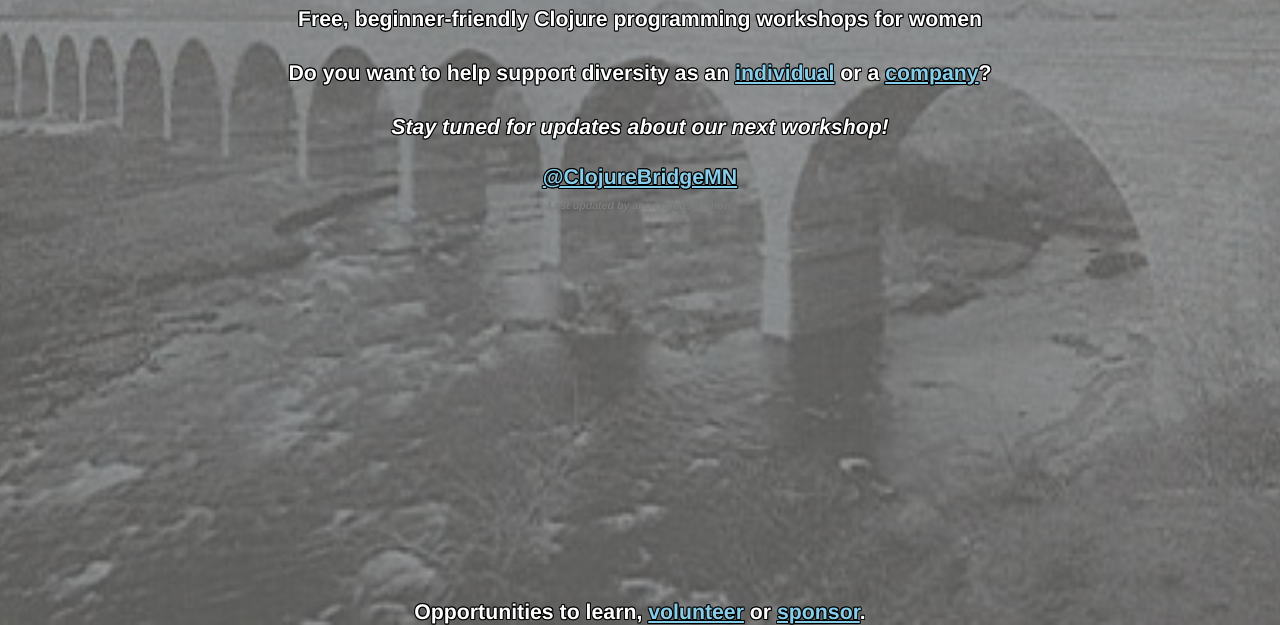
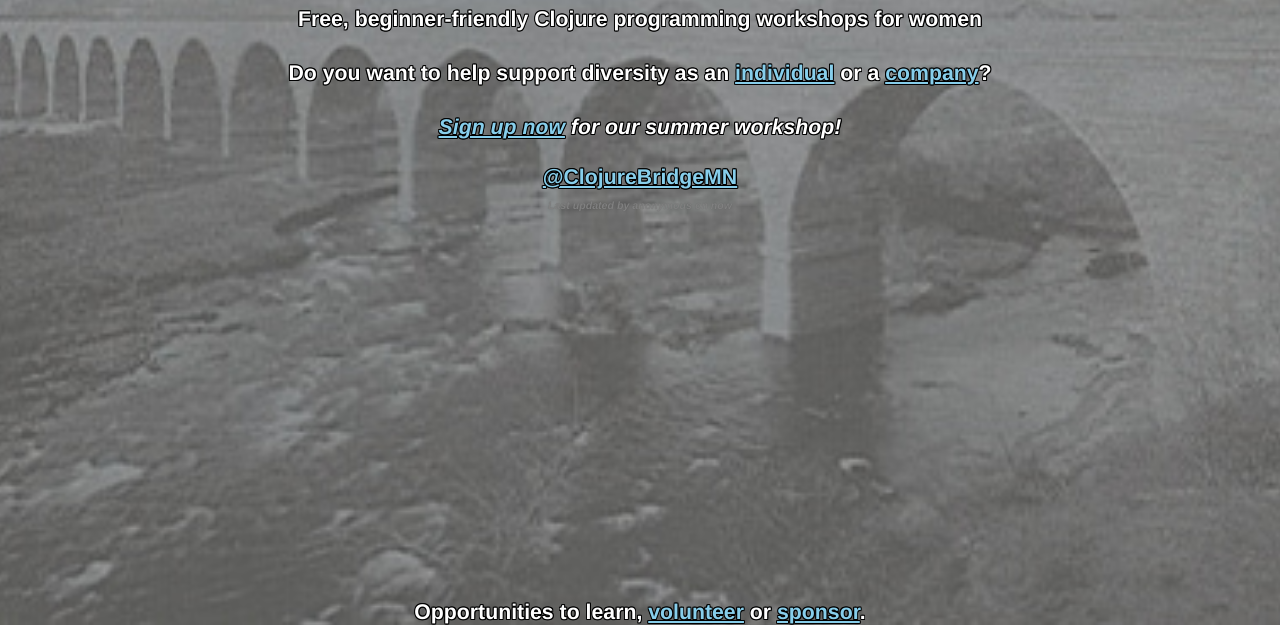
Before and after one commit to clojurebridge-minneapolis/clojurebridgemn.org, a plain HTML site: page resources/public/index.html in a window 1280 px wide. Shown: the part 175-800 px from the top of the page. Drawn offline with Linux system fonts and the light colour scheme.

Commit message:
added eventbrite link

```diff
--- a/resources/public/index.html
+++ b/resources/public/index.html
@@ -59,8 +59,7 @@
         <tr>
           <td colspan="7">
             <br/>
-            <i>Stay tuned for updates about our next workshop!</i>
-            <br/>
+            <i><a href="http://www.eventbrite.com/e/clojurebridge-mn-summer-2015-tickets-16555182998?aff=erelexporg">Sign up now</a> for our summer workshop!</i>            <br/>
             <br/>
             <a href="https://twitter.com/ClojureBridgeMN">@ClojureBridgeMN</a><br/>
             <i><span id="updated">Last updated by @user@ at @timestamp@</span></i>
```
